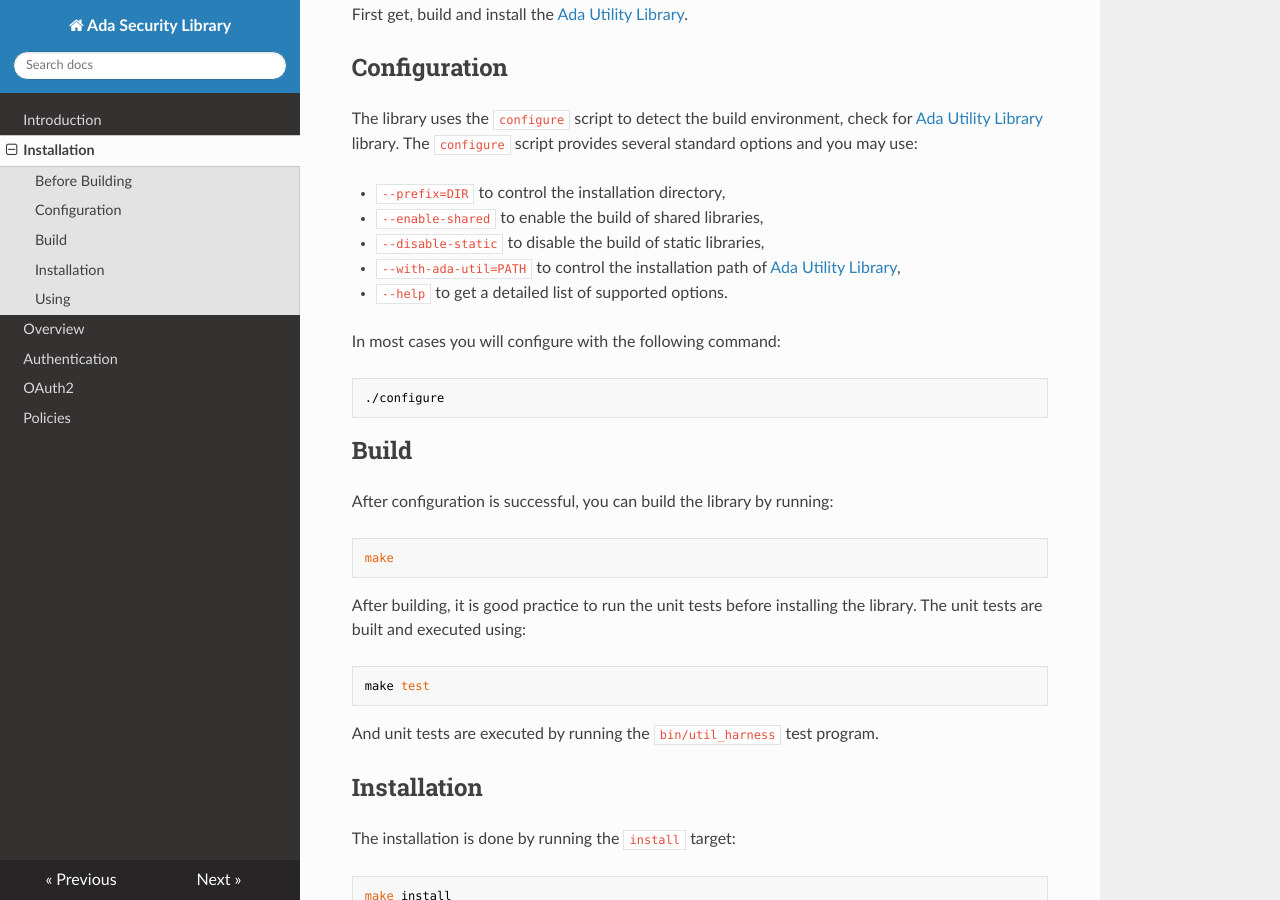
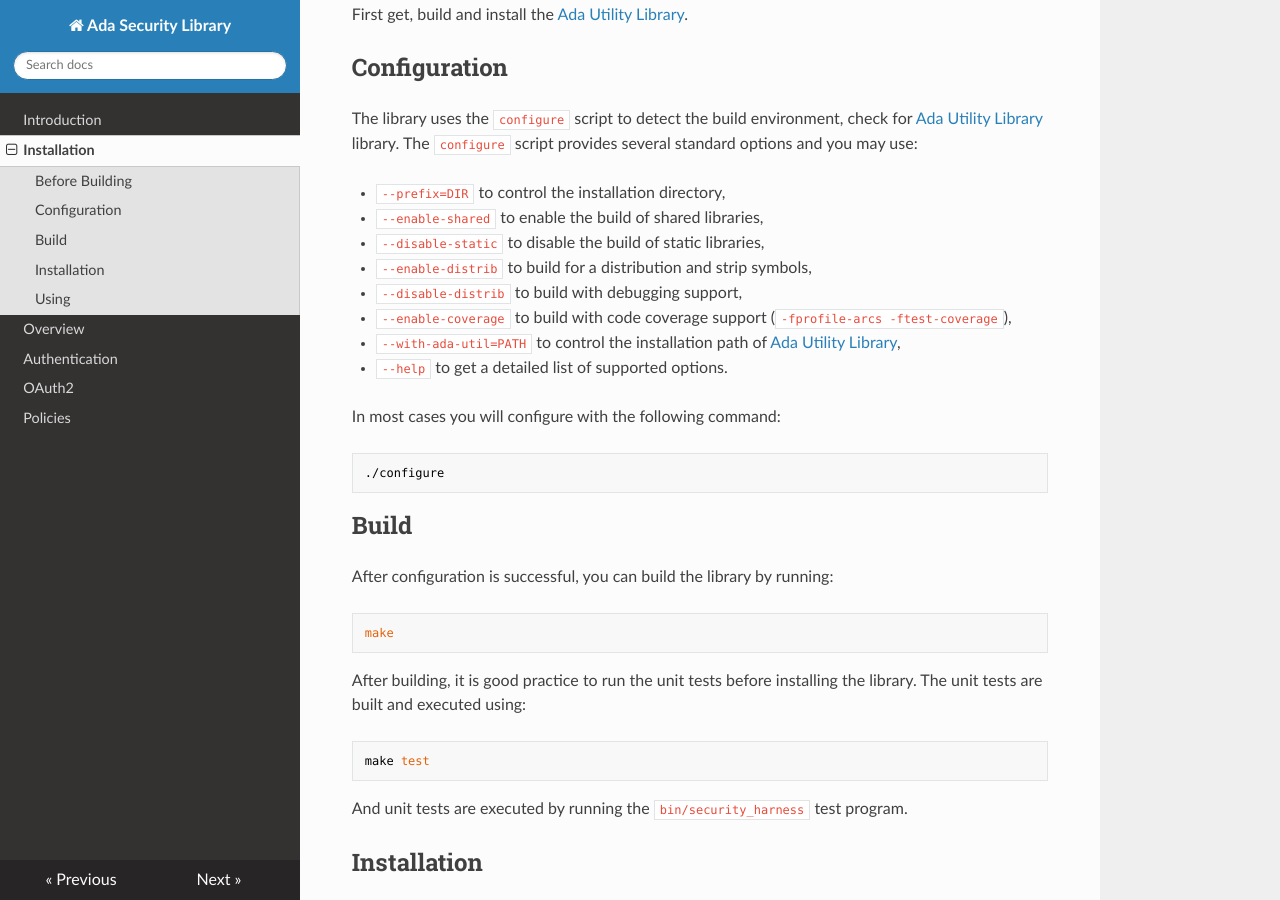
Before and after one commit to stcarrez/ada-security, an MkDocs documentation site: the page built from docs/Installation.md, in a window 1280 px wide and 900 px high, scrolled down 357 px. Built offline with MkDocs 1.6.1, drawn with Linux system fonts in a browser that asks for light colours; nearby versions of some CDN libraries; old or Windows-style settings are respelled for this version of MkDocs.

Commit message:
Update the installation chapter

````diff
--- a/docs/Installation.md
+++ b/docs/Installation.md
@@ -20,6 +20,9 @@ and you may use:
   * `--prefix=DIR` to control the installation directory,
   * `--enable-shared` to enable the build of shared libraries,
   * `--disable-static` to disable the build of static libraries,
+  * `--enable-distrib` to build for a distribution and strip symbols,
+  * `--disable-distrib` to build with debugging support,
+  * `--enable-coverage` to build with code coverage support (`-fprofile-arcs -ftest-coverage`),
   * `--with-ada-util=PATH` to control the installation path of [Ada Utility Library](https://github.com/stcarrez/ada-util),
   * `--help` to get a detailed list of supported options.
 
@@ -40,7 +43,7 @@ The unit tests are built and executed using:
 ```
 make test
 ```
-And unit tests are executed by running the `bin/util_harness` test program.
+And unit tests are executed by running the `bin/security_harness` test program.
 
 ## Installation
 The installation is done by running the `install` target:
````
